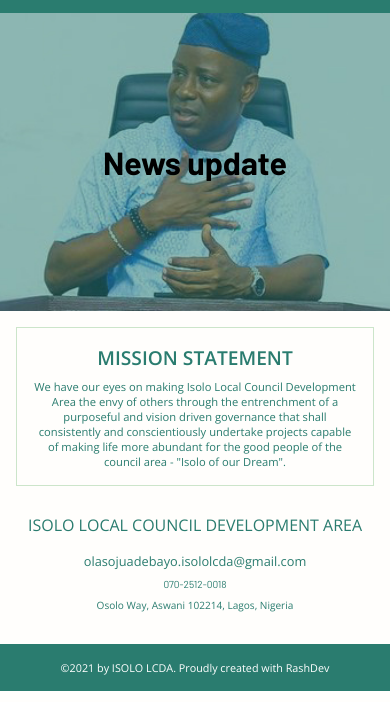
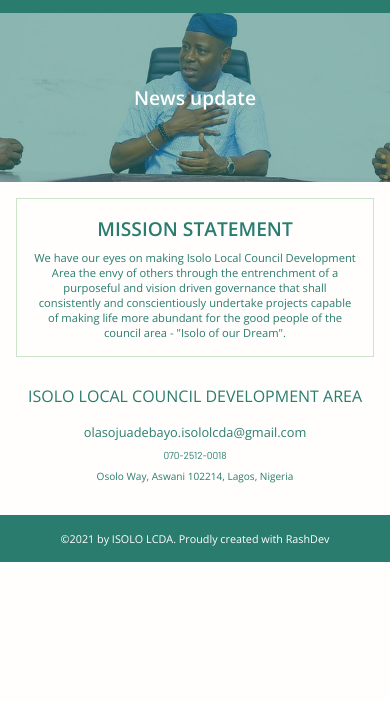
Before and after one commit to Raashot12/isololcda, a Gatsby site: page /blog in a window 390 px wide. Shown: the part 142-844 px from the top of the page. Built offline with nearby package versions, Linux system fonts and the light colour scheme; Gatsby itself is replaced by a stand-in of ours.

Commit message:
BUILD FAILURE RECITFIED

```diff
--- a/src/styles/_blog.scss
+++ b/src/styles/_blog.scss
@@ -1,4 +1,4 @@
-.blog-banner{
+.blog-banner {
   padding-top: 130px;
   padding-bottom: 130px;
   background-image: url(../images/blogimagpages.jpg);
@@ -7,5 +7,16 @@ background-size: cover;
   background-position: center center;
   width: 100%;
   text-align: center;
+  font-family: "Open Sans", sans-serif;
+  color: $button-color;
+}
 
+@media screen and (max-width: 567px) {
+  .blog-banner {
+    padding-top: 71px;
+    padding-bottom: 71px;
+    h1{
+      font-size: 1.2rem;
     }
+  }
+}
```
Lines whose indentation alone changed are shown as unchanged.
